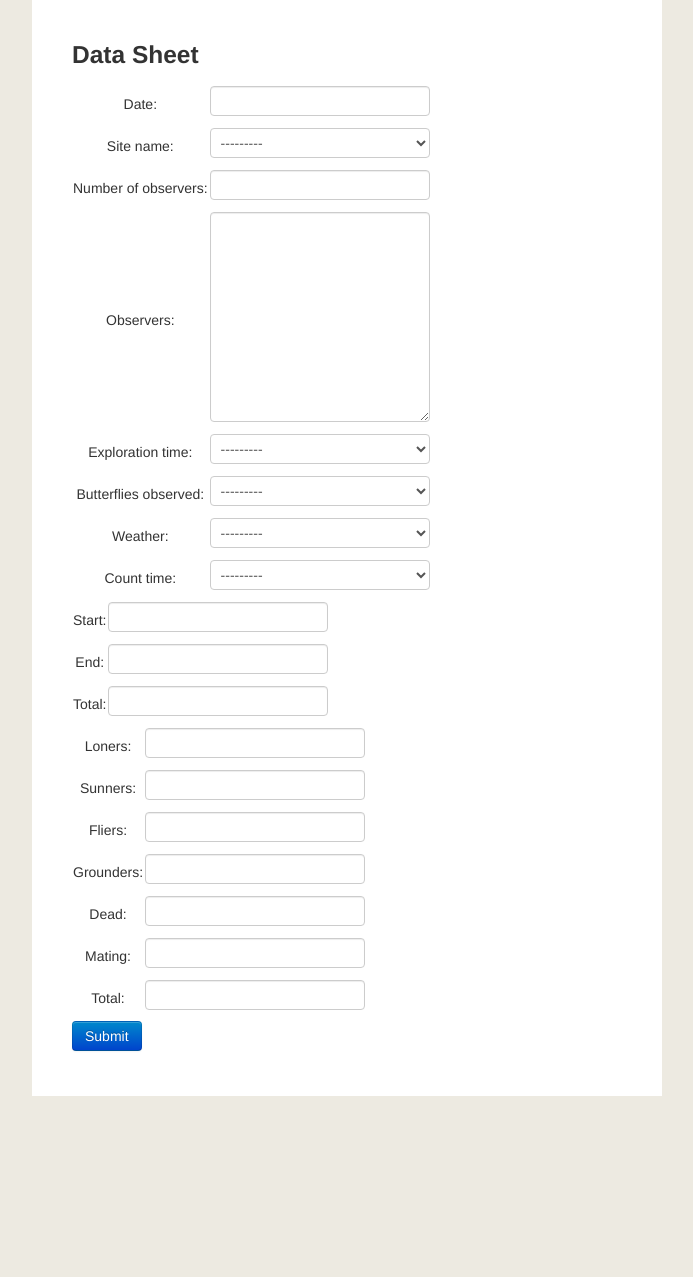
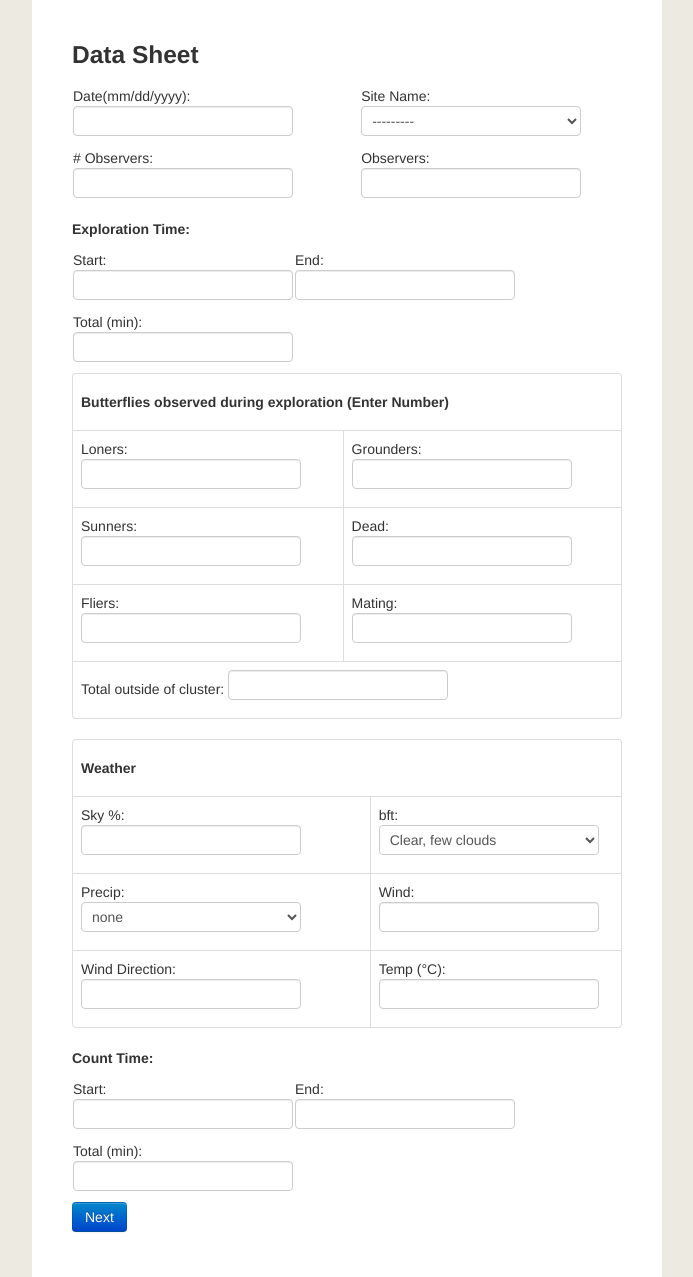
Before and after one commit to pcooksey/pgmuseum, a Django app: page /datasheet/ in a window 1280 px wide. Shown: the whole page, without its empty margins (293-986 px from the left). Before the commit the page ends 1096 px from the top, so only its background shows below. Run offline with Django 3.2, Linux system fonts and the light colour scheme; the visitor is signed in with stand-in values (Sample User, id 1); data that the repository does not hold is empty.

Commit message:
Added cluster information

```diff
--- a/database/settings.py
+++ b/database/settings.py
@@ -166,8 +166,8 @@ LOGGING = {
 }
 
 # Parse database configuration from $DATABASE_URL
-import dj_database_url
-DATABASES['default'] =  dj_database_url.config()
+#import dj_database_url
+#DATABASES['default'] =  dj_database_url.config()
 
 # Honor the 'X-Forwarded-Proto' header for request.is_secure()
 SECURE_PROXY_SSL_HEADER = ('HTTP_X_FORWARDED_PROTO', 'https')
--- a/datasheet/admin.py
+++ b/datasheet/admin.py
@@ -3,3 +3,8 @@ from datasheet.models import *
 
 admin.site.register(Basic)
 admin.site.register(SiteName)
+admin.site.register(ExplorationTime)
+admin.site.register(CountTime)
+admin.site.register(Observed)
+admin.site.register(Weather)
+admin.site.register(ClusterInfo)
--- a/datasheet/forms.py
+++ b/datasheet/forms.py
@@ -3,8 +3,9 @@ from datasheet.models import *
 
 class BasicForm(forms.ModelForm):
   class Meta:
-    model = Basic
-    exclude = ("createdBy",)
+	model = Basic
+	exclude = ("createdBy","exploration_time","butterflies_observed","weather","count_time")
+
 
 class ClusterForm(forms.ModelForm):
   class Meta:
--- a/datasheet/models.py
+++ b/datasheet/models.py
@@ -4,6 +4,9 @@ from django.contrib.auth.models import User
 class SiteName(models.Model):
   Code = models.CharField(max_length=2)
   site_name = models.CharField(max_length=50)
+
+  def __unicode__(self):
+    return self.site_name
 
 class ExplorationTime(models.Model):
   start = models.TimeField()
@@ -41,11 +44,11 @@ class Weather(models.Model):
 	('downpour','downpour'),
   )
 
-  sky_percentage = models.IntegerField()
+  skypercentage = models.IntegerField()
   BFT = models.IntegerField(max_length=1,choices=Beaufort_Scale_For_Sky, default=0)
   precip = models.CharField(max_length=10,choices=PRECIP, default='none')
   wind = models.IntegerField()
-  wind_direction = models.TextField()
+  winddirection = models.CharField(max_length=20)
   temp = models.IntegerField()
 
 class Basic(models.Model):
@@ -54,13 +57,14 @@ class Basic(models.Model):
   date = models.DateField()
   site_name = models.ForeignKey(SiteName)
   number_of_observers = models.IntegerField()
-  observers = models.TextField()
+  observers = models.CharField(max_length=100)
   exploration_time = models.OneToOneField(ExplorationTime)
   butterflies_observed = models.OneToOneField(Observed)
   weather = models.OneToOneField(Weather)
   count_time = models.OneToOneField(CountTime)
 
 class ClusterInfo(models.Model):
+  id = models.AutoField(primary_key = True)
   basic = models.ForeignKey(Basic)
   number_Clustered = models.IntegerField()
   number_tagged = models.IntegerField()
--- a/datasheet/templates/datasheet/index.html
+++ b/datasheet/templates/datasheet/index.html
@@ -10,21 +10,43 @@
     <form autocomplete="off" method="POST" action="">
       {% csrf_token %}
       <table>
-        {{ BasicForm.as_table }}
+        <tr><td>Date(mm/dd/yyyy):{{BasicForm.date.errors}} {{BasicForm.date}}</td> <td>Site Name: {{BasicForm.site_name}}</td></tr>
+		<tr><td># Observers: {{BasicForm.number_of_observers}}</td> <td>Observers: {{BasicForm.observers}}</td></tr>
       </table>
 	  <table>
-        {{ ExplorationForm.as_table }}
+		<tr><h5>Exploration Time:</h5></tr>
+		<tr>
+			<td>Start: </br> {{ExplorationForm.start}}</td>
+			<td>End: </br>{{ExplorationForm.end}}</td>
+		</tr>
+		<tr>
+			<td>Total (min): </br> {{ExplorationForm.total}}</td>
+        </tr>
+      </table>
+	  <table class="table table-bordered">
+		<thead><tr><th colspan="2"><h5>Butterflies observed during exploration (Enter Number)</h5></th></tr></thead>
+		<tr><td>Loners: {{ObservedForm.loners}}</td><td>Grounders: {{ObservedForm.grounders}}</td></tr>
+		<tr><td>Sunners: {{ObservedForm.sunners}}</td><td>Dead: <br/>{{ObservedForm.dead}}</td></tr>
+		<tr><td>Fliers: </br> {{ObservedForm.fliers}}</td><td>Mating: <br/>{{ObservedForm.mating}}</td></tr>
+		<tr><td colspan="2">Total outside of cluster:  {{ObservedForm.total}}</td></tr>
+      </table>
+	  <table class="table table-bordered">
+		<thead><tr><th colspan="2"><h5>Weather</h5></th></tr></thead>
+		<tr><td>Sky %: </br>{{WeatherForm.skypercentage}}</td><td>bft: {{WeatherForm.BFT}}</td></tr>
+		<tr><td>Precip: </br> {{WeatherForm.precip}}</td><td>Wind: <br/>{{WeatherForm.wind}}</td></tr>
+		<tr><td>Wind Direction: {{WeatherForm.winddirection}}</td><td>Temp (&deg;C): <br/>{{WeatherForm.temp}}</td></tr>
       </table>
 	  <table>
-        {{ ObservedForm.as_table }}
+        <tr><h5>Count Time:</h5></tr>
+		<tr>
+			<td>Start: </br> {{CountForm.start}}</td>
+			<td>End: </br> {{CountForm.end}}</td>
+		</tr>
+		<tr>
+			<td>Total (min):</br> {{CountForm.total}}</td>
+        </tr>
       </table>
-	  <table>
-        {{ WeatherForm.as_table }}
-      </table>
-	  <table>
-        {{ CountForm.as_table }}
-      </table>
-      <button class="btn btn-primary" name="addDonor" type="submit">Submit</button>
+      <button class="btn btn-primary" name="addDonor" type="submit">Next</button>
       {% if error %}
         <span id="errorMessage" class="label label-important">{{ error }}</span><br />
       {% endif %}
--- a/datasheet/urls.py
+++ b/datasheet/urls.py
@@ -3,4 +3,5 @@ from datasheet import views
 
 urlpatterns = patterns("",
   url(r"^$", views.index, name="index"),
+  url(r"^next/$", views.next, name="next"),
 )
--- a/datasheet/views.py
+++ b/datasheet/views.py
@@ -8,19 +8,59 @@ from datasheet.models import *
 
 def index(request):
 	if request.user.is_authenticated():
+		if request.method == 'POST':
+			basicForm = BasicForm(request.POST)
+			explorationForm = ExplorationForm(request.POST)
+			observedForm = ObservedForm(request.POST)
+			weatherForm = WeatherForm(request.POST)
+			countForm = CountForm(request.POST)
+			if basicForm.is_valid() and explorationForm.is_valid() and observedForm.is_valid() and weatherForm.is_valid() and countForm.is_valid():
+				basic = basicForm.save(commit = False)
+				basic.createdBy = request.user
+				basic.exploration_time = explorationForm.save()
+				basic.butterflies_observed = observedForm.save()
+				basic.weather = weatherForm.save()
+				basic.count_time = countForm.save()
+				basic.save()
+				return redirect('next/?id='+str(basic.id))
+			else:
+				context = {"BasicForm": basicForm,"ExplorationForm":explorationForm,"ObservedForm":observedForm,"WeatherForm":weatherForm,"CountForm":countForm, }
+				return render(request, "datasheet/index.html", context)
+		else:
+			basicForm = BasicForm()
+			explorationForm = ExplorationForm()
+			observedForm = ObservedForm()
+			weatherForm = WeatherForm()
+			countForm = CountForm()
+			context = {"BasicForm": basicForm,"ExplorationForm":explorationForm,"ObservedForm":observedForm,"WeatherForm":weatherForm,"CountForm":countForm, }
 
-		#query_results = Donor.objects.all().filter(createdBy = request.user)
-		basicForm = BasicForm()
-		explorationForm = ExplorationForm()
-		observedForm = ObservedForm()
-		weatherForm = WeatherForm()
-		countForm = CountForm()
-		context = {"BasicForm": basicForm,"ExplorationForm":explorationForm,"ObservedForm":observedForm,"weatherForm":weatherForm,"countForm":countForm, }
+			if "error" in request.session:
+				context["error"] = request.session["error"]
+				del request.session["error"]
 
-		if "error" in request.session:
-			context["error"] = request.session["error"]
-			del request.session["error"]
-
-		return render(request, "datasheet/index.html", context)
+			return render(request, "datasheet/index.html", context)
 	else:
 		return redirect("/accounts/")
+
+def next(request):
+	if request.method == 'GET' and 'id' in request.GET:
+		id = request.GET['id']
+		basic = Basic.objects.get(createdBy = request.user, id=id)
+		clusters = ClusterInfo.objects.all().filter(basic = basic)
+		clusterForm = ClusterForm()
+		context = {'clusters':clusters,'ClusterForm': clusterForm,}
+		return render(request, "datasheet/next.html", context)
+	elif request.method == 'POST' and 'id' in request.GET:
+		id = request.GET['id']
+		basic = Basic.objects.get(createdBy = request.user, id=id)
+		clusters = ClusterInfo.objects.all().filter(basic = basic)
+		clusterForm = ClusterForm(request.POST)
+		if clusterForm.is_valid():
+			cluster = clusterForm.save(commit = False)
+			cluster.basic = basic
+			cluster.save()
+			clusterForm = ClusterForm()
+		context = {'clusters':clusters,'ClusterForm': clusterForm,}
+		return render(request, "datasheet/next.html", context)
+	else:
+		return HttpResponse("Didn't have id")
```
Also changed, not shown: datasheet/templates/datasheet/donations.html (deleted, +0 -51 lines).
